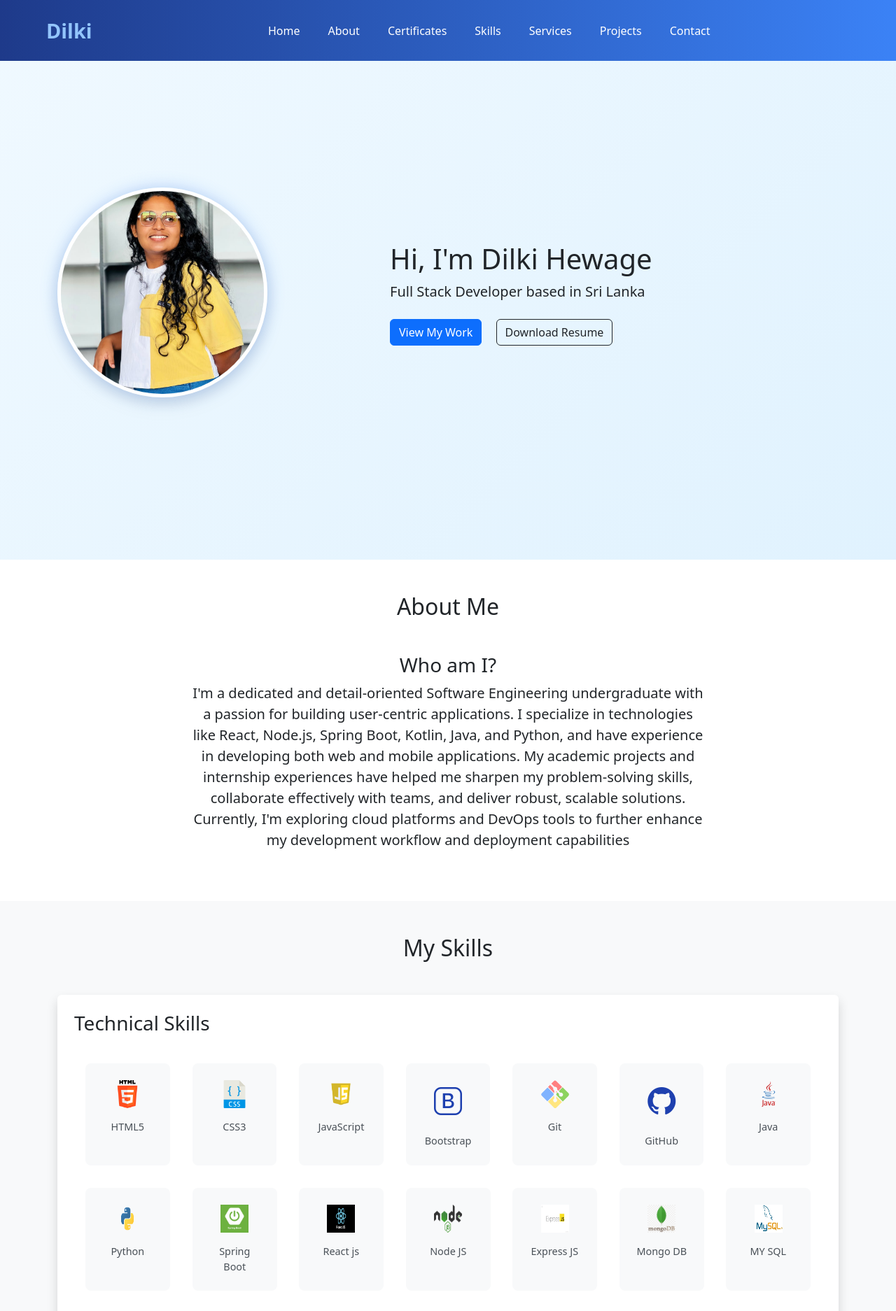
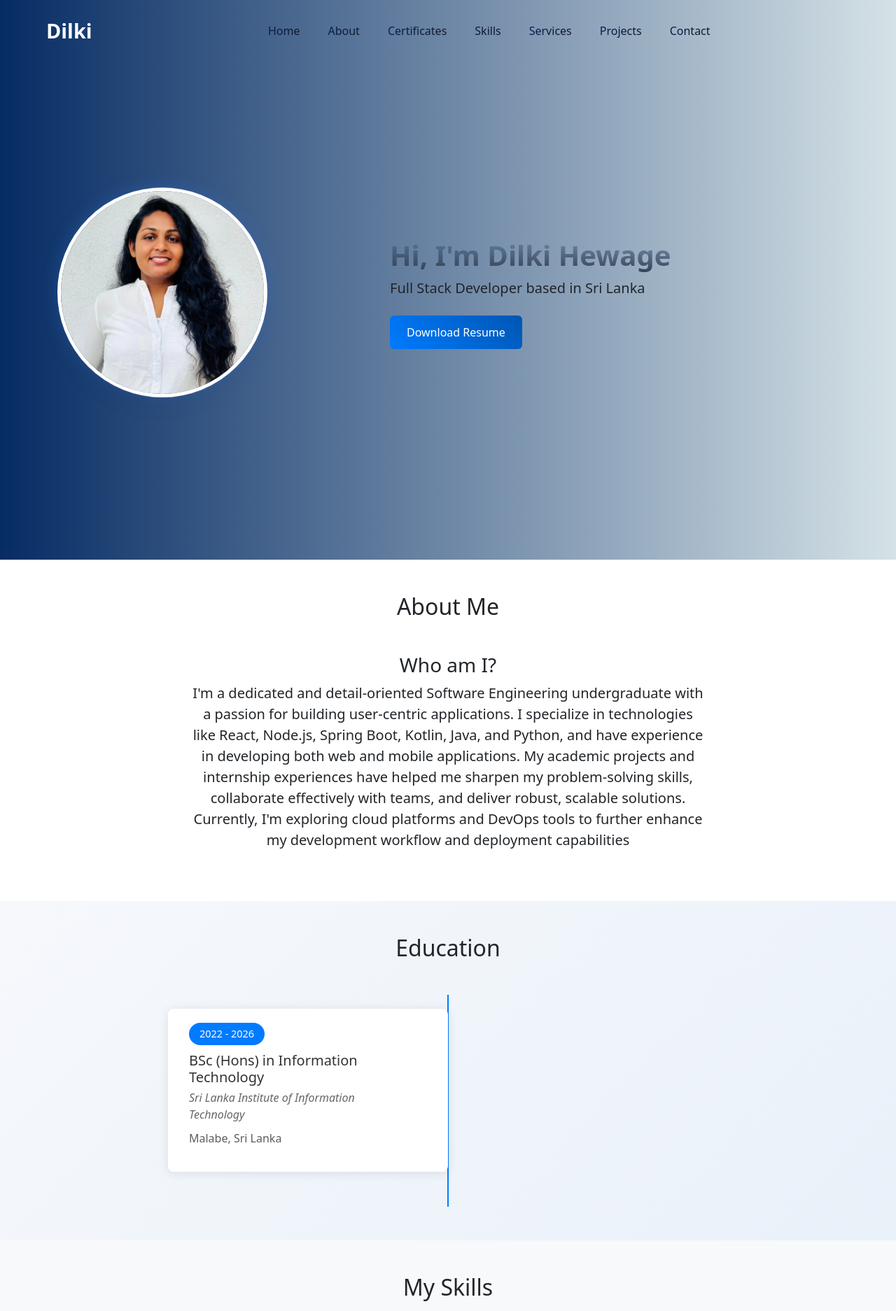
Before and after one commit to dilkihewage/my-portfolio-website, a plain HTML site: page index.html in a window 1280 px wide. Shown: the top 1874 px of the page at 70% size. Drawn offline with nearby package versions, Linux system fonts and the light colour scheme.

Commit message:
complete ui

```diff
--- a/assets/css/style.css
+++ b/assets/css/style.css
@@ -10,7 +10,8 @@
     min-height: 100vh;
     display: flex;
     align-items: center;
-    background: linear-gradient(135deg, var(--bg-blue) 0%, #e0f2fe 100%);
+    background:linear-gradient(to right, #062c64, #d5e2e7);
+;
     padding-top: 80px;
     padding-bottom: 40px;
     animation: fadeIn 1s ease-out;
@@ -134,10 +135,9 @@ footer a:hover {
 }
 
 .navbar {
-    background: linear-gradient(to right, #1e3a8a, #3b82f6); /* Example blue gradient */
+    background: transparent;
     padding: 0.75rem 0;
     transition: all 0.3s ease;
-
 }
 
 .gradient-bg {
@@ -147,14 +147,24 @@ footer a:hover {
 .navbar-brand {
     font-size: 1.8rem;
     font-weight: 700;
-    color: var(--light-blue) !important;
     padding: 0.5rem 1rem;
     border: 2px solid transparent;
+
 }
 
-.navbar-brand:hover {
-    border-color: rgba(255, 255, 255, 0.3);
-    border-radius: 4px;
+
+
+.navbar-brand span {
+    transition: color 0.3s ease;
+}
+
+.navbar-brand:hover span {
+    animation: bounce 0.5s ease infinite;
+}
+
+@keyframes bounce {
+    0%, 100% { transform: translateY(0); }
+    50% { transform: translateY(-3px); }
 }
 
 .nav-link {
@@ -162,12 +172,19 @@ footer a:hover {
     margin: 0 0.25rem;
     padding: 0.5rem 1rem !important;
     font-weight: 500;
-    color: #fff !important;
-    transition: color 0.3s ease;
+    background: linear-gradient(to right, #011f5f, #171717);
+    -webkit-background-clip: text;
+    background-clip: text;
+    -webkit-text-fill-color: transparent;
+    transition: all 0.3s ease;
 }
 
 .nav-link:hover {
     color: var(--light-blue) !important;
+    background: linear-gradient(to right, #1e3a8a, #3b82f6);
+    -webkit-background-clip: text;
+    background-clip: text;
+    -webkit-text-fill-color: transparent;
 }
 
 .nav-link::after {
@@ -177,7 +194,7 @@ footer a:hover {
     left: 50%;
     width: 0;
     height: 2px;
-    background-color: var(--light-blue);
+    background: linear-gradient(to right, #1e3a8a, #3b82f6);
     transition: all 0.3s ease;
     transform: translateX(-50%);
 }
@@ -350,6 +367,45 @@ html {
     color: #007bff;
 }
 
+.timeline-container {
+    max-width: 800px;
+    margin: 0 auto;
+    position: relative;
+}
+
+.timeline-container::before {
+    content: '';
+    position: absolute;
+    left: 50%;
+    transform: translateX(-50%);
+    width: 2px;
+    height: 100%;
+    background: #007bff;
+}
+
+.education-timeline .education-item:nth-child(odd) {
+    margin-right: 50%;
+    padding-right: 50px;
+}
+
+.education-timeline .education-item:nth-child(even) {
+    margin-left: 50%;
+    padding-left: 50px;
+}
+
+@media (max-width: 768px) {
+    .timeline-container::before {
+        left: 0;
+    }
+
+    .education-timeline .education-item {
+        margin-left: 30px !important;
+        margin-right: 0 !important;
+        padding-left: 30px !important;
+        padding-right: 15px !important;
+    }
+}
+
 /* Certificate Button and Modal Styles */
 .view-certificate {
     background: #007bff;
@@ -508,3 +564,39 @@ html {
     height: 2.5rem;
     margin-bottom: 1rem;
 }
+
+/* Gradient text effect */
+.gradient-text {
+    background: linear-gradient(#2e568a45, #354255);
+    -webkit-background-clip: text;
+    background-clip: text;
+    -webkit-text-fill-color: transparent;
+    font-weight: bold;
+}
+
+/* Button Styles */
+.btn-primary {
+    background: linear-gradient(45deg, #007bff, #0056b3);
+    border: none;
+    padding: 0.75rem 1.5rem;
+    transition: all 0.3s ease;
+}
+
+.btn-primary:hover {
+    background: linear-gradient(45deg, #0056b3, #004094);
+    transform: translateY(-2px);
+    box-shadow: 0 5px 15px rgba(0,123,255,0.3);
+}
+
+/* Section background colors */
+#education {
+    background: linear-gradient(135deg, #f6f8fc 0%, #e9f1f9 100%);
+}
+
+#certificates {
+    background: linear-gradient(135deg, #edf2f7 0%, #e2eaf3 100%);
+}
+
+#services {
+    background: linear-gradient(135deg, #f0f4f8 0%, #dbe4f0 100%);
+}
--- a/index.html
+++ b/index.html
@@ -35,14 +35,13 @@
         <div class="container">
             <div class="row align-items-center">
                 <div class="col-md-5 text-center text-md-start">
-                    <img src="assets/images/profile1.jpg" alt="Profile Picture" class="profile-image mb-4 mb-md-0">
+                    <img src="assets/images/me.png" alt="Profile Picture" class="profile-image mb-4 mb-md-0">
                 </div>
                 <div class="col-md-7 text-center text-md-start">
-                    <h1>Hi, I'm Dilki Hewage</h1>
+                    <h1 class="gradient-text">Hi, I'm Dilki Hewage</h1>
                     <p class="lead">Full Stack Developer based in Sri Lanka</p>
                     <div class="mt-4">
-                        <a href="#projects" class="btn btn-primary me-3">View My Work</a>
-                        <a href="assets/resume.pdf" class="btn btn-outline-dark" download>Download Resume</a>
+                        <a href="assets/resume.pdf" class="btn btn-primary" download>Download Resume</a>
                     </div>
                 </div>
             </div>
@@ -58,6 +57,17 @@
                     <p class="lead">I'm a dedicated and detail-oriented Software Engineering undergraduate with a passion for building user-centric applications. I specialize in technologies like React, Node.js, Spring Boot, Kotlin, Java, and Python, and have experience in developing both web and mobile applications. My academic projects and internship experiences have helped me sharpen my problem-solving skills, collaborate effectively with teams, and deliver robust, scalable solutions. Currently, I'm exploring cloud platforms and DevOps tools to further enhance my development workflow and deployment capabilities</p>
                     <div class="mt-4">
 
+                </div>
+            </div>
+        </div>
+    </section>
+
+    <section id="education" class="py-5">
+        <div class="container">
+            <h2 class="text-center mb-5">Education</h2>
+            <div class="timeline-container">
+                <div class="education-timeline" id="education-timeline">
+                    <!-- Education items will be loaded dynamically -->
                 </div>
             </div>
         </div>
--- a/script.js
+++ b/script.js
@@ -106,7 +106,7 @@ const projectsData = [
     {
         title: "My Portfolio",
         description: "A responsive portfolio showcasing my projects, skills, and contact details.",
-        image: "assets/images/portfolio.jpg",
+        image: "assets/images/porfolio.png",
         technologies: ["HTML5", "CSS3", "JavaScript", "Bootstrap"],
         sourceCode: "https://github.com/dilkihewage/my-portfolio-website.git"
     },
@@ -297,10 +297,39 @@ function getCertificateIcon(title) {
     return 'bi-award'; // default icon
 }
 
+// Education data
+const educationData = [
+    {
+        degree: "BSc (Hons) in Information Technology",
+        institution: "Sri Lanka Institute of Information Technology",
+        location: "Malabe, Sri Lanka",
+        period: "2022 - 2026"
+    },
+
+];
+
+function displayEducation() {
+    const timelineContainer = document.getElementById('education-timeline');
+    if (!timelineContainer) return;
+
+    timelineContainer.innerHTML = educationData.map(edu => `
+        <div class="education-item" data-aos="fade-up">
+            <div class="education-date">${edu.period}</div>
+            <div class="education-content">
+                <h5>${edu.degree}</h5>
+                <p class="institution">${edu.institution}</p>
+                <p class="text-muted">${edu.location}</p>
+
+            </div>
+        </div>
+    `).join('');
+}
+
 // Initialize projects and certificates on page load
 document.addEventListener('DOMContentLoaded', function() {
     displayProjects();
     displayCertificates();
+    displayEducation(); // Add this line
 
     // Initialize tooltips and other Bootstrap components
     var tooltipTriggerList = [].slice.call(document.querySelectorAll('[data-bs-toggle="tooltip"]'));
```
Also changed, not shown: assets/images/me.png (added), assets/images/porfolio.png (added).
